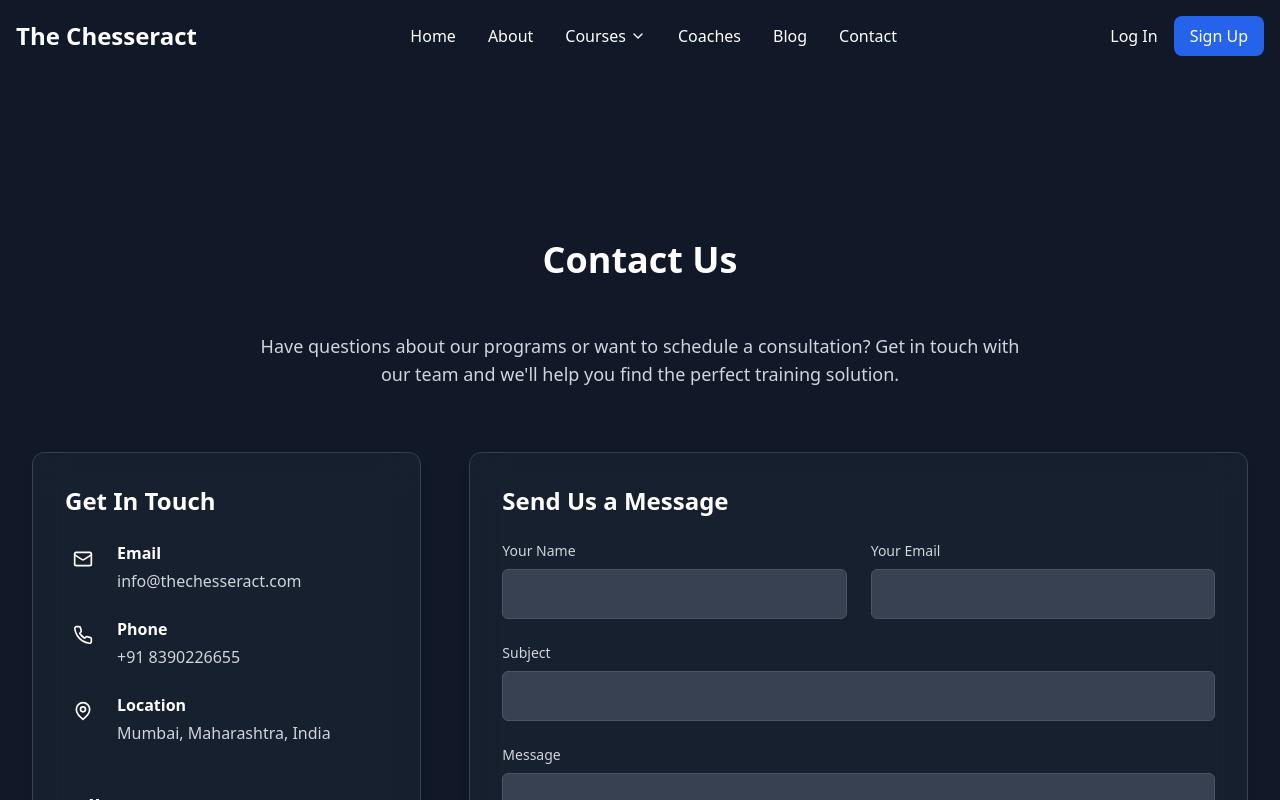
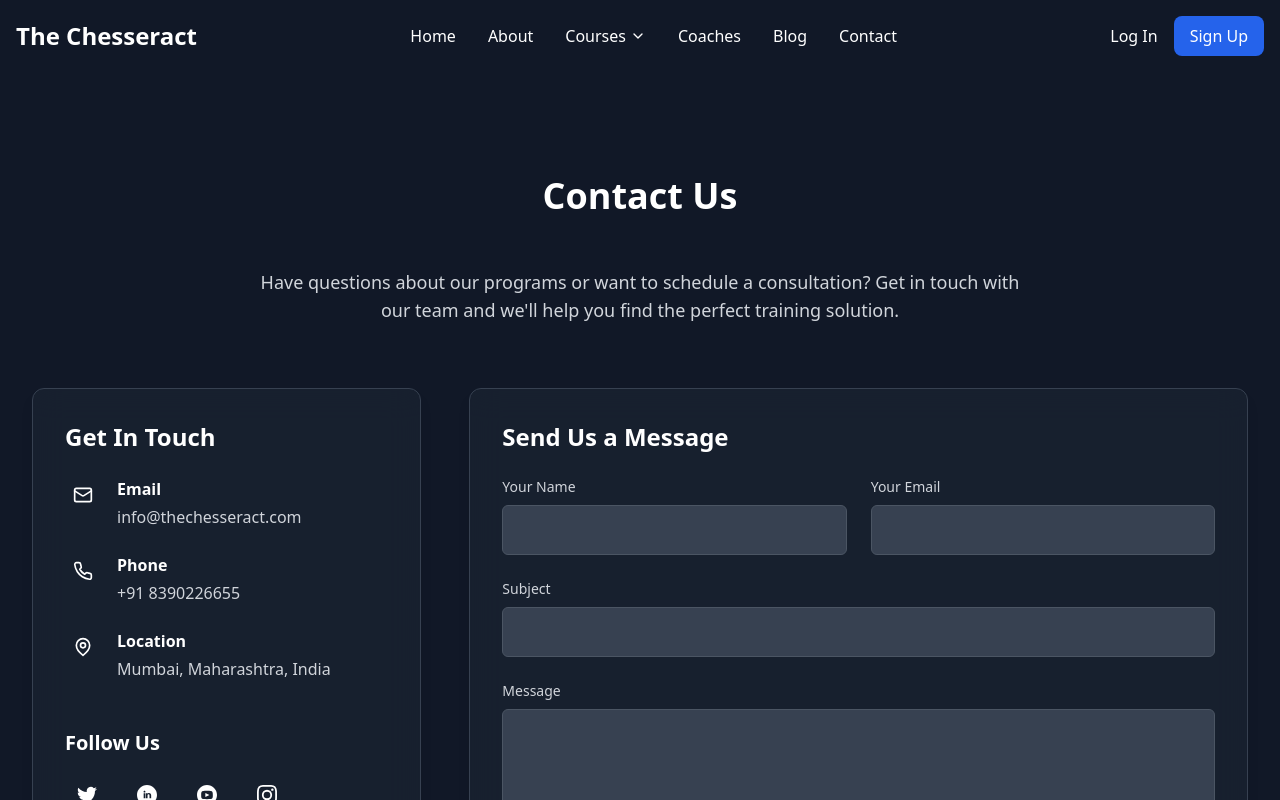
Before and after one commit to avi-watwani/the-chesseract, a Next.js app: page /contact in a window 1280 px wide. Shown: the top 800 px of the page. Built offline with nearby package versions, Linux system fonts and the light colour scheme.

Commit message:
Update spacing in About, Contact, and PageContainer components for consistent layout

```diff
--- a/app/components/About.tsx
+++ b/app/components/About.tsx
@@ -27,7 +27,7 @@ const About = () => {
   ]
 
   return (
-    <section id="about" className="py-20 bg-gradient-to-b from-secondary-black to-secondary-black/90 text-white">
+    <section id="about" className="py-12 bg-gradient-to-b from-secondary-black to-secondary-black/90 text-white">
       <div className="container mx-auto px-4 sm:px-6 lg:px-8">
         <div className="text-center mb-16">
           <h2 className="text-3xl md:text-4xl font-montserrat font-bold mb-4">About The Chesseract</h2>
--- a/app/components/Contact.tsx
+++ b/app/components/Contact.tsx
@@ -42,7 +42,7 @@ const Contact = () => {
   }
 
   return (
-    <section id="contact" className="py-20 bg-gray-900">
+    <section id="contact" className="py-12 bg-gray-900">
       <div className="container mx-auto px-4 sm:px-6 lg:px-8">
         <div className="text-center mb-16">
           <h2 className="text-3xl md:text-4xl font-montserrat font-bold mb-4 text-white">Contact Us</h2>
--- a/app/components/PageContainer.tsx
+++ b/app/components/PageContainer.tsx
@@ -7,7 +7,7 @@ interface PageContainerProps {
 
 export default function PageContainer({ children, className = '' }: PageContainerProps) {
   return (
-    <div className={`pt-24 min-h-screen ${className}`}>
+    <div className={`pt-16 min-h-screen ${className}`}>
       {children}
     </div>
   );
```
